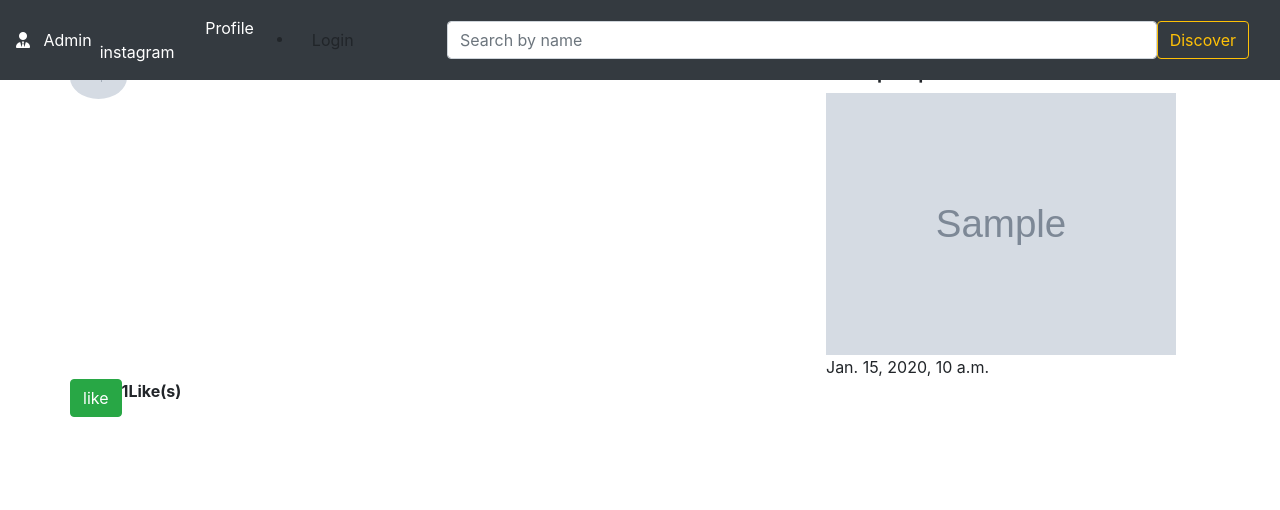
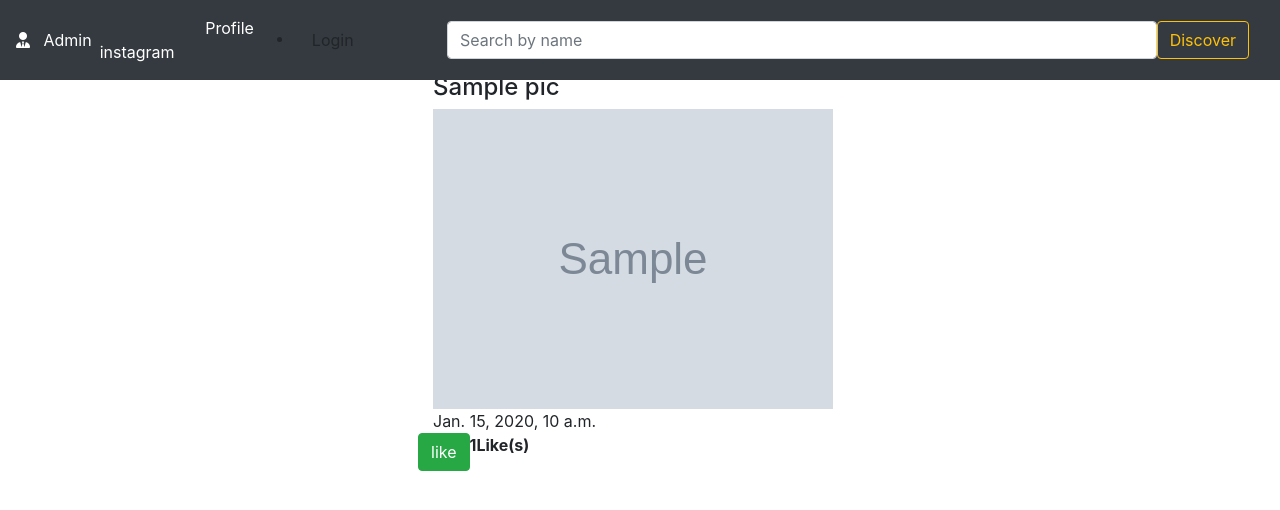
Before and after one commit to claudiahW/Instaview, a Django app: template instaview/templates/all-photos/index.html in a window 1280 px wide. Shown: the top 510 px of the page. Run offline with Django 3.2, Linux system fonts and the light colour scheme; the template is opened without the code that fills it: most values are stand-ins (such as "Sample title", 1, 10 or a date in 2020); grey boxes marked "Sample" are stand-in pictures; some libraries are stand-ins or nearby versions; some web fonts are replaced.

Commit message:
center the images in home page

```diff
--- a/instaview/templates/all-photos/index.html
+++ b/instaview/templates/all-photos/index.html
@@ -3,30 +3,21 @@
 {% block content %}
 {{block.super}}
 
-<div class="container">
-  <div class="row">
+<div class="container Prof">
+  <div class="row" style="width:40%; height:auto;">
     {% for pic in image %}
-    <!-- {% if profile.profile_photo %}
-<img src="{{profile.profile_photo.url}}" alt="" class="card-img-top">
-{%else%}
-<img src="https://st2.depositphotos.com/1104517/11965/v/600/depositphotos_119659092-stock-illustration-male-avatar-profile-picture-vector.jpg"
-    class="card-img-top" alt="My profile picture" style="vertical-align: middle;
-    width: 50px;
-    height: 50px;
-    border-radius: 50%;">
-{% endif %} -->
-
 
  {% if profile.profile_photo %}
 
-                    <img src="{{profile.profile_photo.url}}" alt="My profile picture" style="border-radius: 50%; width: 5%; margin-right: 60%; height: 10%;">
+                    <img src="{{profile.profile_photo.url}}" alt="My profile picture" style="border-radius: 50%; width: 5%;height: 10%; margin-top: 7;">
                     {%else%}
                     <img  src="https://st2.depositphotos.com/1104517/11965/v/600/depositphotos_119659092-stock-illustration-male-avatar-profile-picture-vector.jpg"
-                    class="card-img-top" alt="My profile picture" style="border-radius: 50%; width: 5%; margin-right: 60%;">
+                    class="card-img-top" alt="My profile picture" style="border-radius: 50%; width: 5%; margin-top: 7%;">
 
-                    <div style="margin-right: 47%;"><a class='btn btn-default' href="/profile" style="font-weight: 700;">{{pic.user}}</a></div>
+                    <div><a class='btn btn-default' href="/profile" style="font-weight: 700;">{{pic.user}}</a></div>
             {% endif %}
-    <div class="col-md-4">
+   <div class="">
+    <div class="col-md-12" >
         <h4>{{pic.title}}</h4>
 
 
@@ -35,6 +26,7 @@
         </div>
         {{pic.post_date}}
     </div>
+   </div>
     <form action = "{% url 'like-image' %}"   method='POST'>
         {% csrf_token %}
         <input type="hidden" name="image_id" value="{{pic.id}}">
--- a/instaview/templates/profile.html
+++ b/instaview/templates/profile.html
@@ -61,7 +61,7 @@
             </div>
 </section>
 <h3>My posts</h3>
-        {% for image in images %}
+        {% for image in image %}
         <div class="col-md-4">
 
                 <div class="card mb-4">
--- a/static/css/style.css
+++ b/static/css/style.css
@@ -9,3 +9,9 @@ h1 {
   width: 100%;
   height: auto;
 }
+
+.Prof{
+  display: flex;
+  align-items: center;
+  justify-content: center;
+}
```
